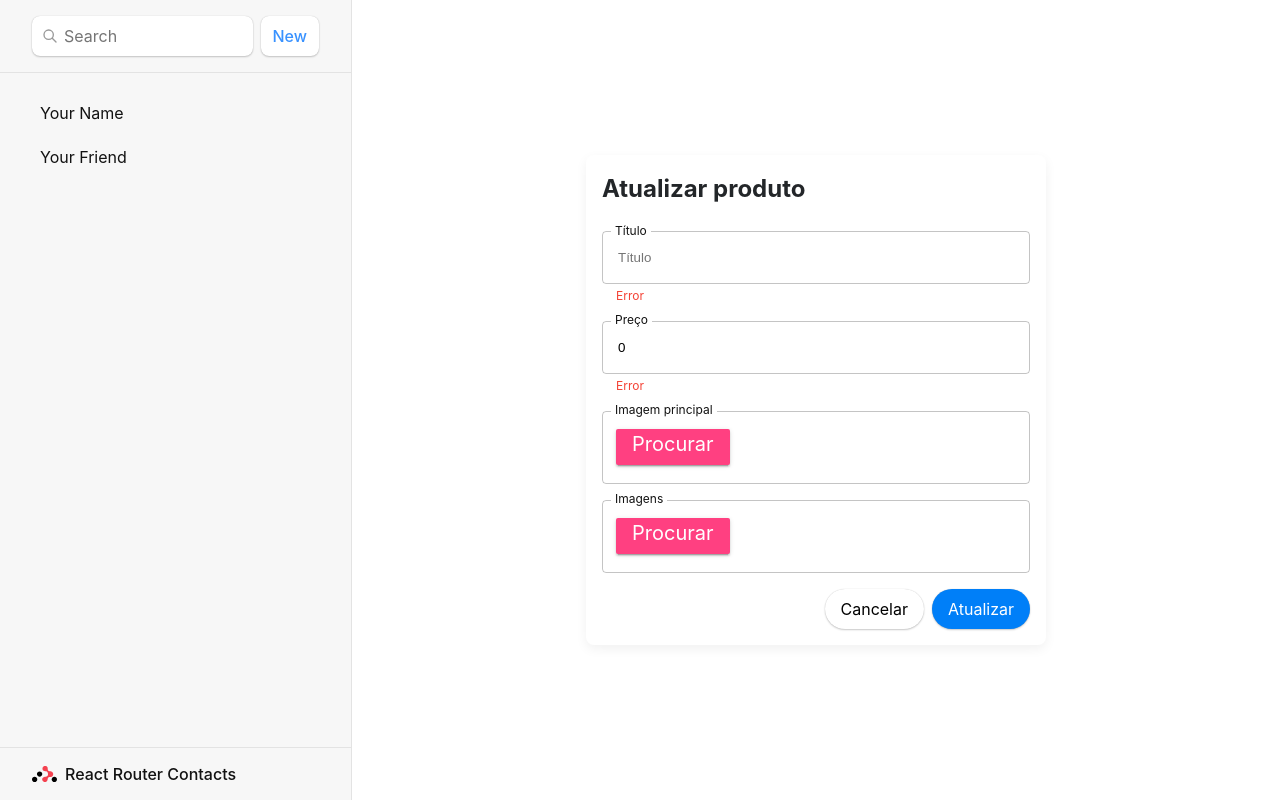
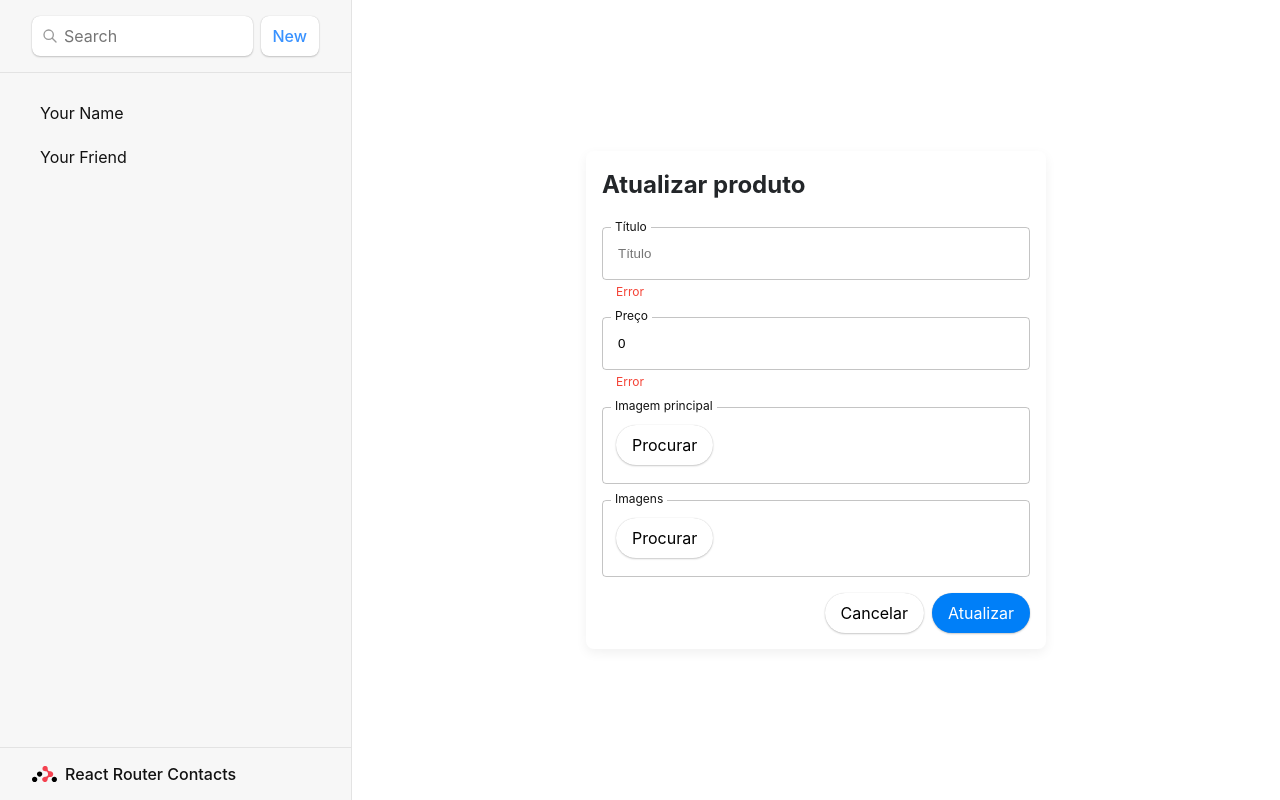
Before and after one commit to tiagoproff/simple-shop-admin, a React (Create React App) app: page /product/1 in a window 1280 px wide. Built offline with nearby package versions, Linux system fonts and the light colour scheme; no server answers.

Commit message:
style: change button colors

```diff
--- a/src/components/forms/input-file/index.tsx
+++ b/src/components/forms/input-file/index.tsx
@@ -1,7 +1,9 @@
 import { useState } from 'react';
+
+import Button from 'components/button';
 import Control from '../control';
 
-import { Base, Button, Legend, Input } from './style';
+import { Base, Legend, Input } from './style';
 
 interface InputProps extends React.InputHTMLAttributes<any> {
   label?: string;
@@ -30,7 +32,9 @@ export default function InputFile({ label, error, ...props }: InputProps) {
 
   return (
     <Control label={label} error={error}>
-      <Button>Procurar</Button>
+      <Button style={{ backgroundColor: 'white', color: 'black' }}>
+        Procurar
+      </Button>
       <Base className="file-upload mdl-button mdl-js-button mdl-button--raised mdl-js-ripple-effect mdl-button--accent">
         <Input
           type="file"
```
